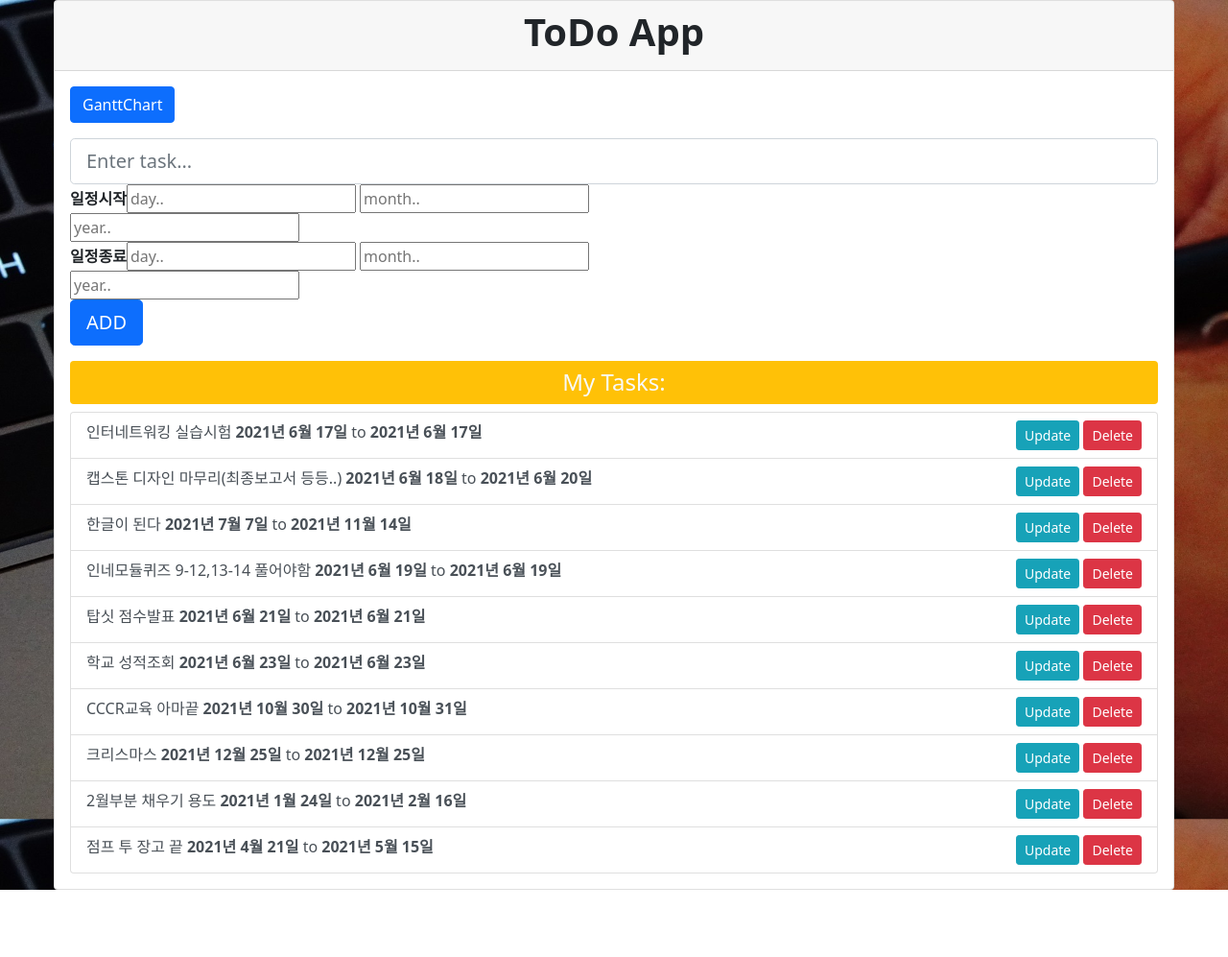
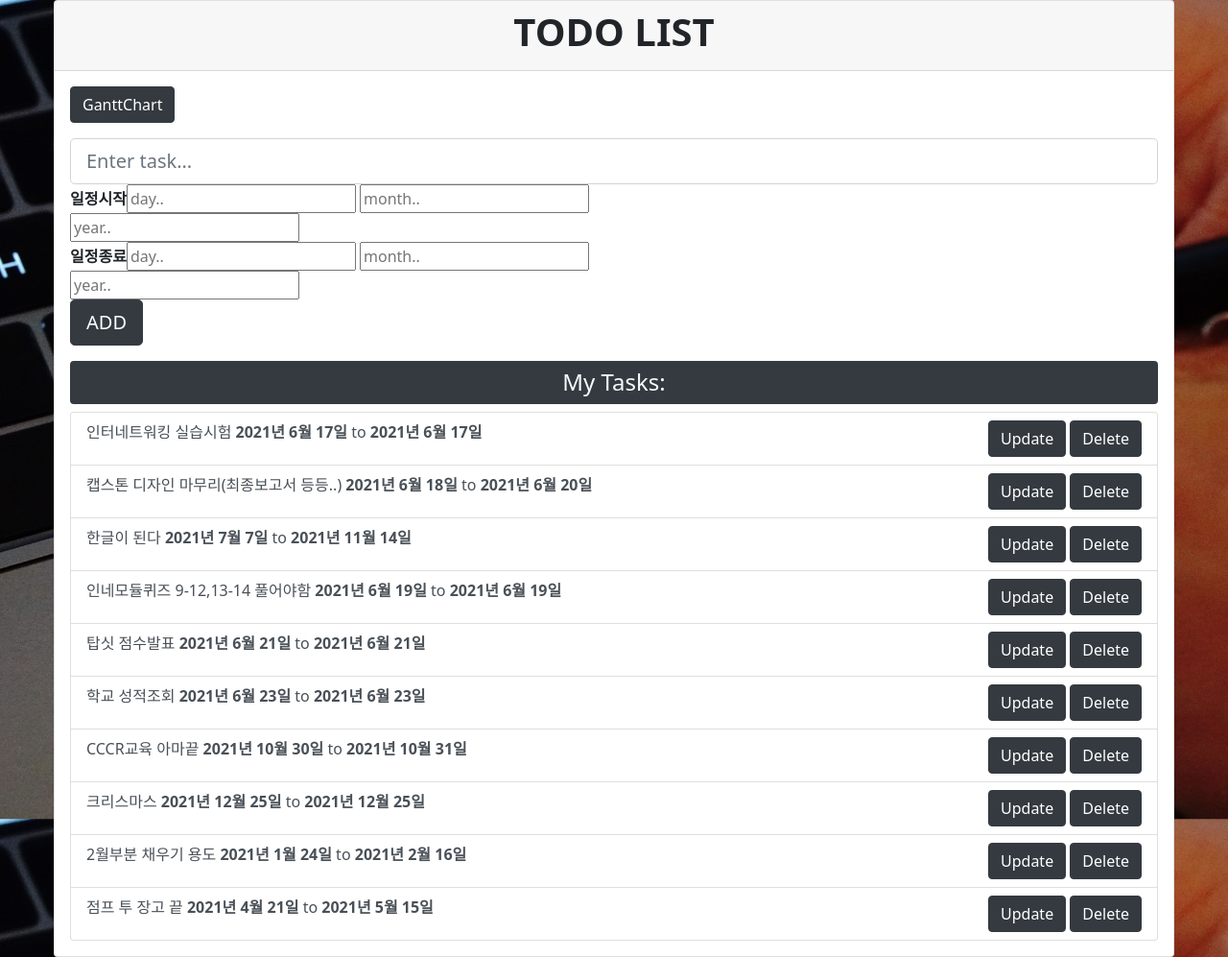
Before and after one commit to HEONPOLI/DjangoProj, a Django app: page / in a window 1280 px wide. Shown: the whole page at 96% size. Before the commit the page ends 927 px from the top, so only its background shows below. Run offline with Django 3.2, Linux system fonts and the light colour scheme; data comes from the database, SQL or seed files in the repository; both versions use the stored data as it was after the commit; some libraries are stand-ins or nearby versions.

```diff
--- a/templates/gantt_task.html
+++ b/templates/gantt_task.html
@@ -8,7 +8,7 @@ Gantt -
 <div class="card">
     <div class="card-header">
         <h1 class="text-center"><b>✔Gantt Chart✔</b></h1>
-        <a href="{% url 'index' %}" class="btn btn-primary">Back to list</a>
+        <a href="{% url 'index' %}" class="btn btn-dark">Back to list</a>
     </div>
     <h2 class="text-center"><b>Scroll right to check schedule</b></h2>
     <div class="card-body">
--- a/templates/index.html
+++ b/templates/index.html
@@ -6,11 +6,11 @@ Tasks -
 {% block content %}
 <div class="card">
     <div class="card-header">
-        <h1 class="text-center"><b>ToDo App</b></h1>
+        <h1 class="text-center"><b>TODO LIST</b></h1>
     </div>
     <div class="card-body">
         <div>
-        <a href="{% url 'gantt_task' %}" class="btn btn-primary">GanttChart</a>
+        <a href="{% url 'gantt_task' %}" class="btn btn-dark">GanttChart</a>
         </div>
         <form method="post">
             {% csrf_token %}
@@ -24,10 +24,10 @@ Tasks -
                     </div>
                 </div>
                 <!-- to display particular field-->
-                <button type="submit" class="btn btn-primary btn-lg">ADD</button>
+                <button type="submit" class="btn btn-dark btn-lg">ADD</button>
             </div>
         </form>
-        <h4 class="bg-warning text-light py-2 rounded text-center">My Tasks:</h4>
+        <h4 class="bg-dark text-light py-2 rounded text-center">My Tasks:</h4>
         <ul class="list-group">
             {% for task in tasks %}
             <li class="list-group-item list-group-item-action">
@@ -38,8 +38,8 @@ Tasks -
                 <b>{{task.end_year}}년 {{task.end_month}}월 {{task.end_day}}일</b>
                 {% endif %}
                 <div class="float-right">
-                    <a href="{% url 'update_task' task.id %}" class="btn btn-sm btn-info">Update</a>
-                    <a href="{% url 'delete_task' task.id %}" class="btn btn-sm btn-danger">Delete</a>
+                    <a href="{% url 'update_task' task.id %}" class="btn btn-dark btn-info">Update</a>
+                    <a href="{% url 'delete_task' task.id %}" class="btn btn-dark btn-danger">Delete</a>
                 </div>
             </li>
             {% endfor %}
```
Also changed, not shown: db.sqlite3, static/Project_gantt.svg.
